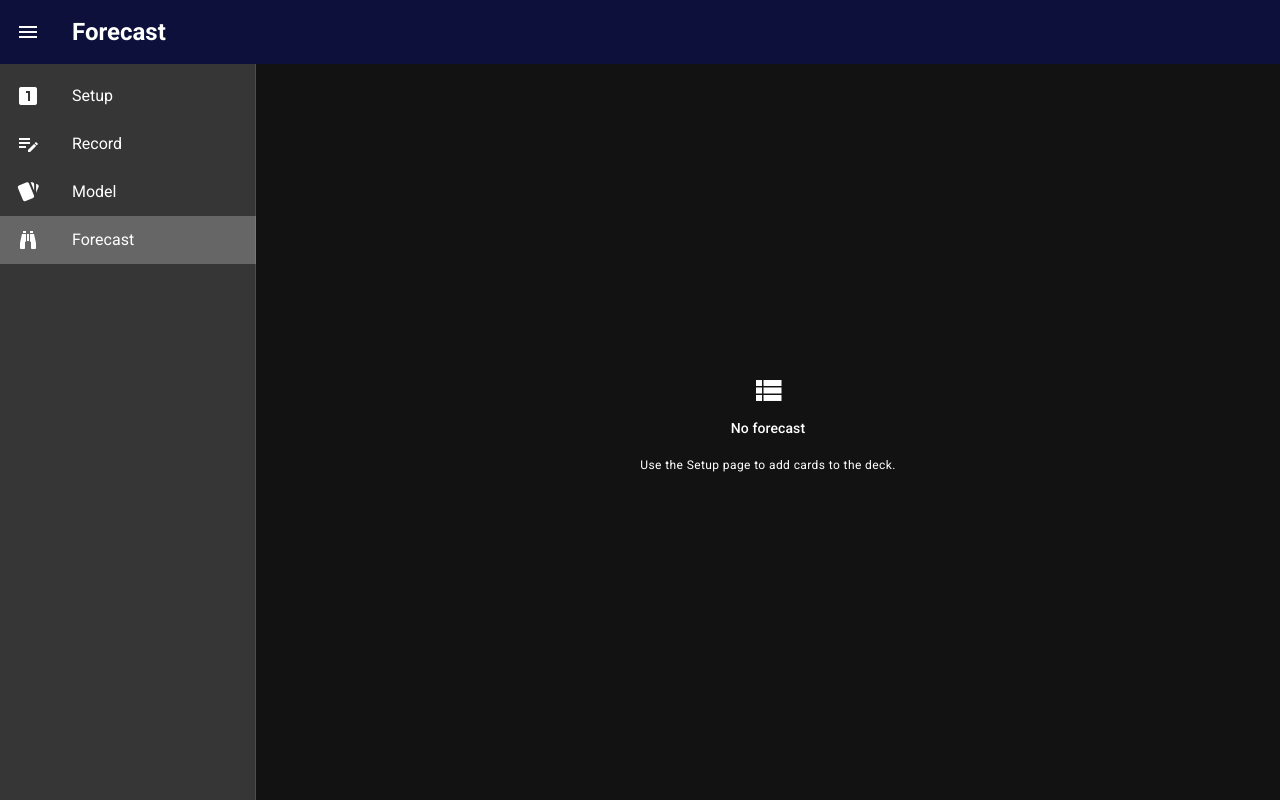
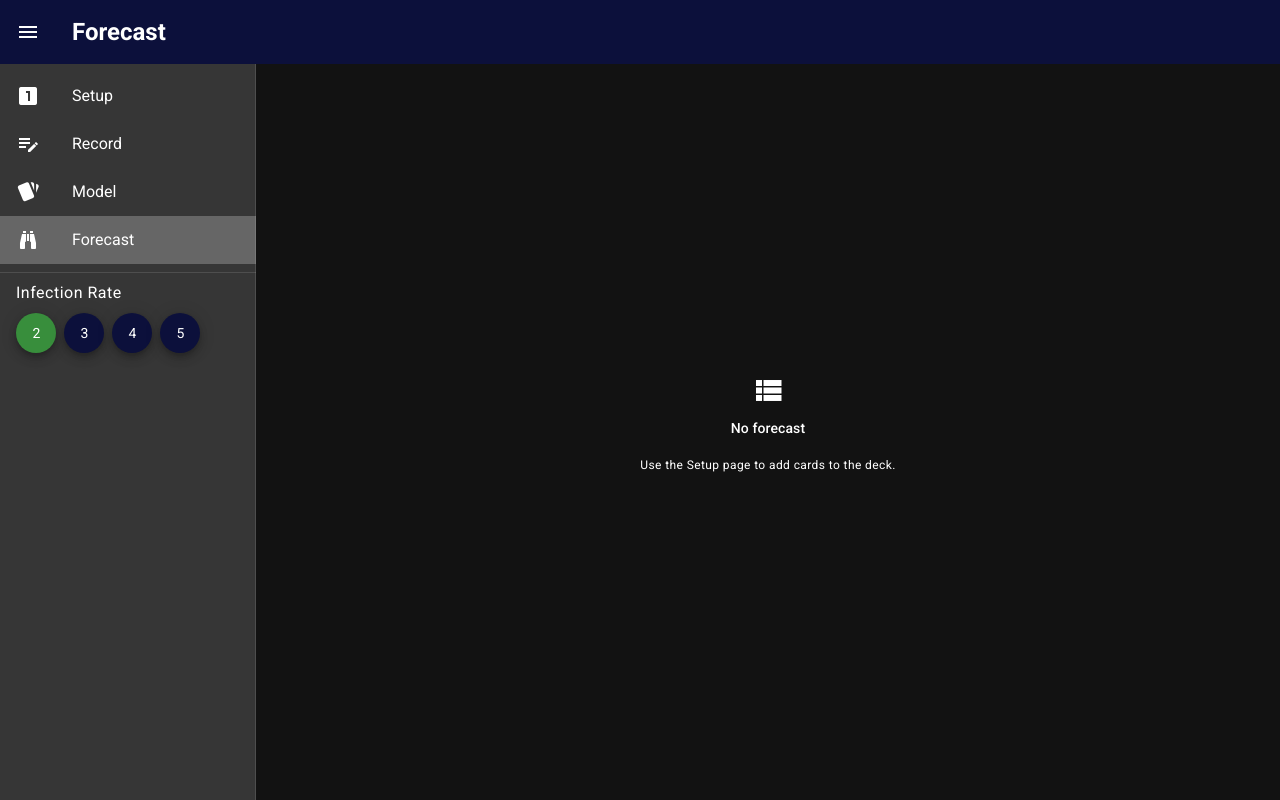
Before and after one commit to nxtman123/pandemic-infection-tracker, a Vue app: page /forecast in a window 1280 px wide. Built offline with nearby package versions, Linux system fonts and the light colour scheme.

Commit message:
Change the infection rate control and move it to the drawer

```diff
--- /dev/null
+++ b/src/components/InfectionRateControl.vue
@@ -0,0 +1,56 @@
+<template>
+  <div class="px-4 py-2 d-flex flex-column">
+    <span class="body-1 mb-2">Infection Rate</span>
+    <div class="d-flex align-baseline">
+      <v-btn
+        class="mr-2 body-2"
+        fab
+        small
+        :color="infectionRate === 2 ? 'secondary' : 'primary'"
+        @click="() => { this.$store.commit('setInfectionRate', 2)}"
+      >
+        2
+      </v-btn>
+      <v-btn
+        class="mr-2 body-2"
+        fab
+        small
+        :color="infectionRate === 3 ? 'secondary' : 'primary'"
+        @click="() => { this.$store.commit('setInfectionRate', 3)}"
+      >
+        3
+      </v-btn>
+      <v-btn
+        class="mr-2 body-2"
+        fab
+        small
+        :color="infectionRate === 4 ? 'secondary' : 'primary'"
+        @click="() => { this.$store.commit('setInfectionRate', 4)}"
+      >
+        4
+      </v-btn>
+      <v-btn
+        class="mr-2 body-2"
+        fab
+        small
+        :color="infectionRate === 5 ? 'secondary' : 'primary'"
+        @click="() => { this.$store.commit('setInfectionRate', 5)}"
+      >
+        5
+      </v-btn>
+    </div>
+  </div>
+</template>
+
+<script>
+import Vue from 'vue';
+import { mapState } from 'vuex';
+
+export default Vue.extend({
+  computed: {
+    ...mapState([
+      'infectionRate',
+    ]),
+  },
+});
+</script>
--- a/src/layouts/InGameLayout.vue
+++ b/src/layouts/InGameLayout.vue
@@ -22,6 +22,8 @@
       clipped
     >
       <drawer-navigation/>
+      <v-divider/>
+      <infection-rate-control/>
     </v-navigation-drawer>
     <v-content>
       <slot></slot>
@@ -32,9 +34,13 @@
 <script>
 import Vue from 'vue';
 import DrawerNavigation from '../components/DrawerNavigation.vue';
+import InfectionRateControl from '../components/InfectionRateControl.vue';
 
 export default Vue.extend({
-  components: { DrawerNavigation },
+  components: {
+    DrawerNavigation,
+    InfectionRateControl,
+  },
   data() {
     return {
       drawer: null,
--- a/src/pages/Forecast.vue
+++ b/src/pages/Forecast.vue
@@ -14,17 +14,6 @@
     Use the Setup page to add cards to the deck.
   </empty-page-message>
   <v-container v-else>
-    <v-slider
-      v-model="infectionRate"
-      min="2"
-      max="5"
-      thumb-label="always"
-      hide-details
-      ticks="always"
-      label="Infection Rate"
-      color="secondary"
-      class="mt-8"
-    ></v-slider>
     <v-data-table
       :headers="headers"
       :items="forecast"
@@ -41,8 +30,7 @@
 
 <script>
 import Vue from 'vue';
-import { mapGetters } from 'vuex';
-// noinspection TypeScriptCheckImport
+import { mapGetters, mapState } from 'vuex';
 import EmptyPageMessage from '../components/EmptyPageMessage.vue';
 
 export default Vue.extend({
@@ -79,14 +67,9 @@ export default Vue.extend({
     ...mapGetters([
       'forecast',
     ]),
-    infectionRate: {
-      get() {
-        return this.$store.state.infectionRate;
-      },
-      set(value) {
-        this.$store.commit('setInfectionRate', value);
-      },
-    },
+    ...mapState([
+      'infectionRate',
+    ]),
   },
 });
 </script>
```
